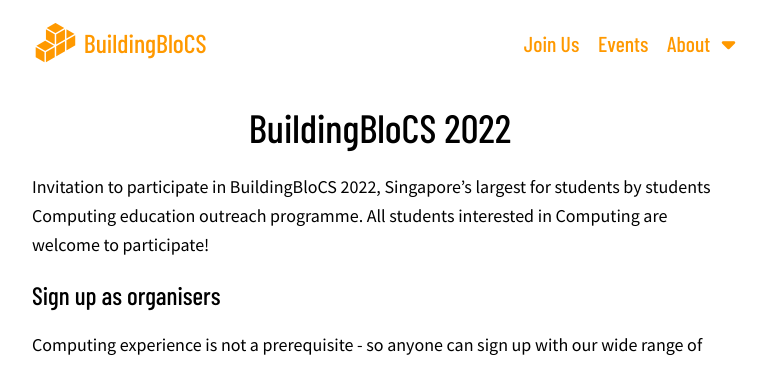
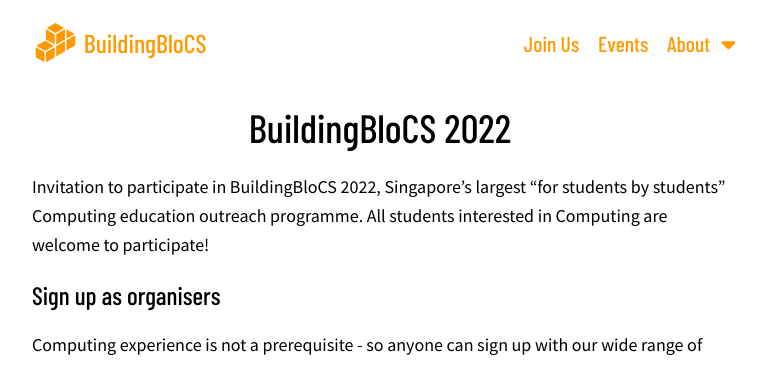
Before and after one commit to buildingblocs/2022, a Jekyll site: the page built from join-us/index.md, in a window 1280 px wide and 1111 px high. Shown: the top 365 px of the window, without its empty margins (260-1027 px from the left). Built offline with Jekyll 4.4.1, drawn with Linux system fonts in a browser that asks for light colours; nearby versions of some CDN libraries; some web fonts are replaced; our own code applies the rules of GitHub Pages for plain Markdown files.

```diff
--- a/join-us/index.md
+++ b/join-us/index.md
@@ -4,7 +4,7 @@ layout: default
 
 # BuildingBloCS 2022
 
-Invitation to participate in BuildingBloCS 2022, Singapore’s largest for students by students Computing education outreach programme.
+Invitation to participate in BuildingBloCS 2022, Singapore’s largest "for students by students" Computing education outreach programme.
 All students interested in Computing are welcome to participate!
 
 ### Sign up as organisers
```
